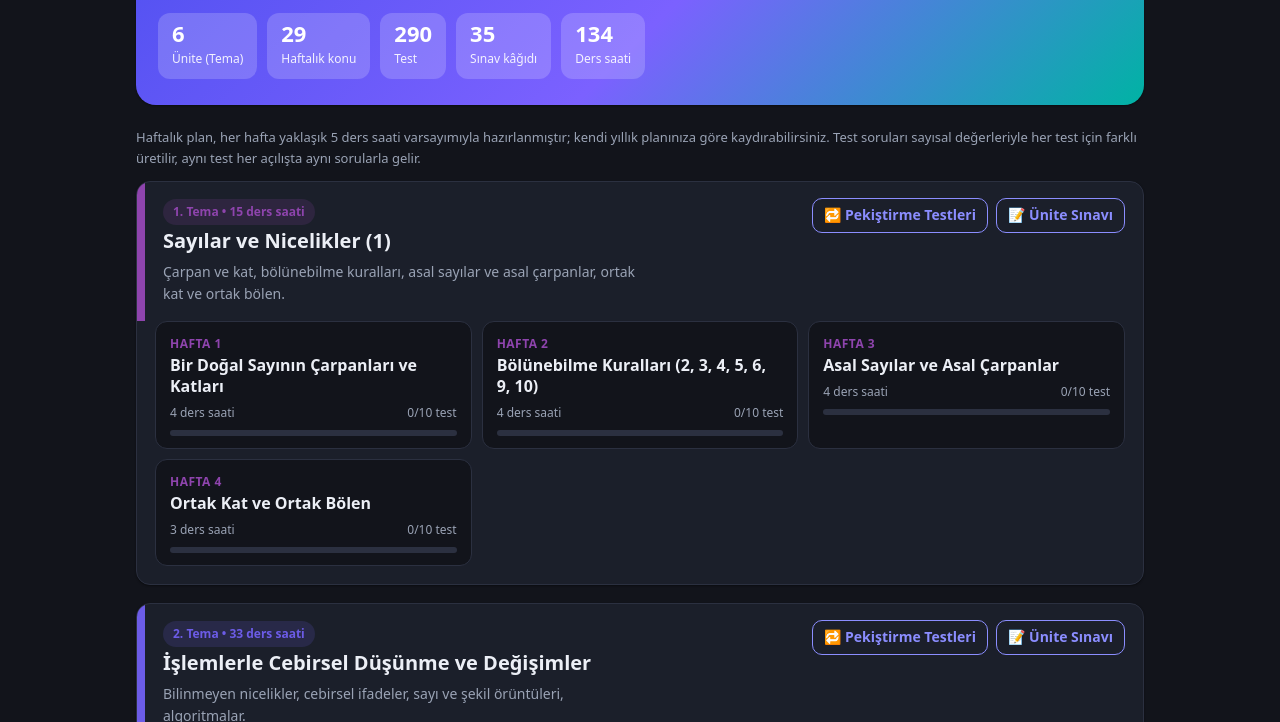
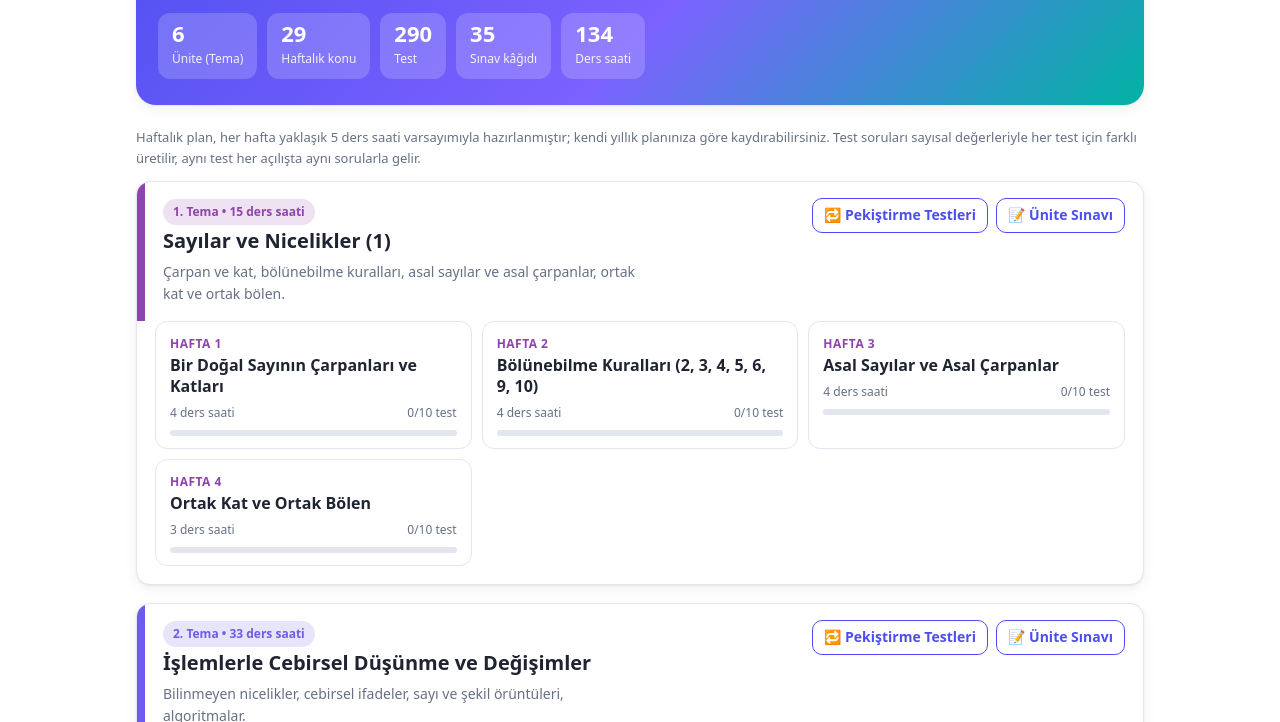
Before and after one commit to iskilicaslan61/math, a plain HTML site: page index.html in a window 1280 px wide. Shown: the part 296-1018 px from the top of the page. Drawn offline with Linux system fonts and the dark colour scheme; no server answers.

Commit message:
Make web app background white
Co-authored-by: Copilot App <223556219+Copilot@users.noreply.github.com>

```diff
--- a/css/style.css
+++ b/css/style.css
@@ -1,14 +1,8 @@
 :root {
-  --bg: #f6f7fb; --card: #ffffff; --ink: #1f2430; --muted: #667085; --line: #e3e6ee;
+  --bg: #ffffff; --card: #ffffff; --ink: #1f2430; --muted: #667085; --line: #e3e6ee;
   --brand: #4c4fef; --ok: #14a44d; --bad: #d63031; --warn: #f59f00;
   --shape: #dfe7ff; --stroke: #3b4cca;
   --r: 14px; --shadow: 0 1px 2px rgba(16,24,40,.06), 0 4px 14px rgba(16,24,40,.06);
-}
-@media (prefers-color-scheme: dark) {
-  :root:not([data-theme="light"]) {
-    --bg: #12141b; --card: #1b1f2a; --ink: #eceff6; --muted: #9aa3b5; --line: #2b3040;
-    --brand: #8b8dff; --shape: #26325f; --stroke: #9aa8ff; --shadow: 0 1px 2px rgba(0,0,0,.4);
-  }
 }
 * { box-sizing: border-box; }
 html { scroll-behavior: smooth; }
@@ -276,7 +270,6 @@ svg.vis { max-width: 560px; width: 100%; height: auto; display: block; margin: 8
 svg.vis text { fill: #1f2430; font-family: inherit; } svg.vis .tw { fill: #fff; }
 svg.vis .ln { stroke: #3b4cca; stroke-width: 2; fill: none; } svg.vis .grid { stroke: #dfe3ef; stroke-width: 1; } svg.vis .trans { stroke: #e84393; stroke-width: 2.5; }
 svg.vis .rt { fill: none; stroke: #667085; stroke-width: 1.5; } svg.vis .pt { fill: #1f2430; }
-@media (prefers-color-scheme: dark) { :root:not([data-theme="light"]) svg.vis text { fill: #eceff6; } :root:not([data-theme="light"]) svg.vis .tw { fill: #fff; } :root:not([data-theme="light"]) svg.vis .grid { stroke: #343a4f; } }
 .vrow { display: flex; flex-wrap: wrap; gap: 14px; align-items: center; justify-content: center; }
 .vrow > div { text-align: center; }
 .vcap { text-align: center; color: var(--muted); font-size: 14px; margin: 4px 0 8px; }
@@ -368,7 +361,6 @@ body.pad-open { overflow: hidden; }
 /* ===== Öğrenci / öğretmen / rapor ===== */
 .topnav { display: flex; align-items: center; flex-wrap: wrap; } .topnav #navx { display: contents; }
 .banner { background: linear-gradient(90deg, #e8f0ff, #f3e8ff); border: 1.5px solid #c7d2fe; border-radius: 14px; padding: 10px 16px; margin-bottom: 12px; display: flex; gap: 12px; align-items: center; flex-wrap: wrap; color: #1f2430; }
-@media (prefers-color-scheme: dark) { :root:not([data-theme="light"]) .banner { background: #1e2340; border-color: #3b4380; color: #eceff6; } }
 .sec-pad { padding: 14px 4px; }
 .login { display: flex; gap: 8px; flex-wrap: wrap; align-items: center; margin: 8px 0; }
 .login input, .login select, .asgform select, .asgform input { padding: 9px 12px; border-radius: 10px; border: 1.5px solid var(--line); background: var(--card); color: var(--ink); font: inherit; }
```
